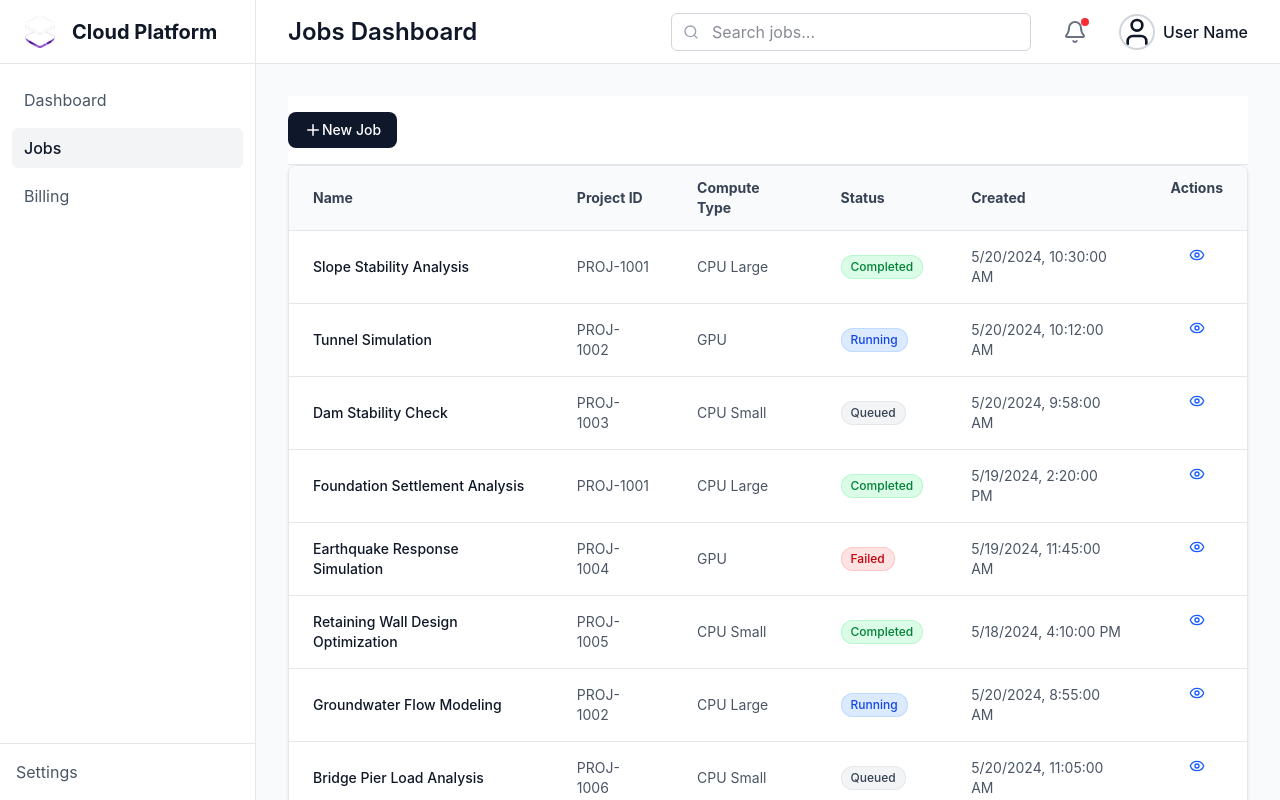
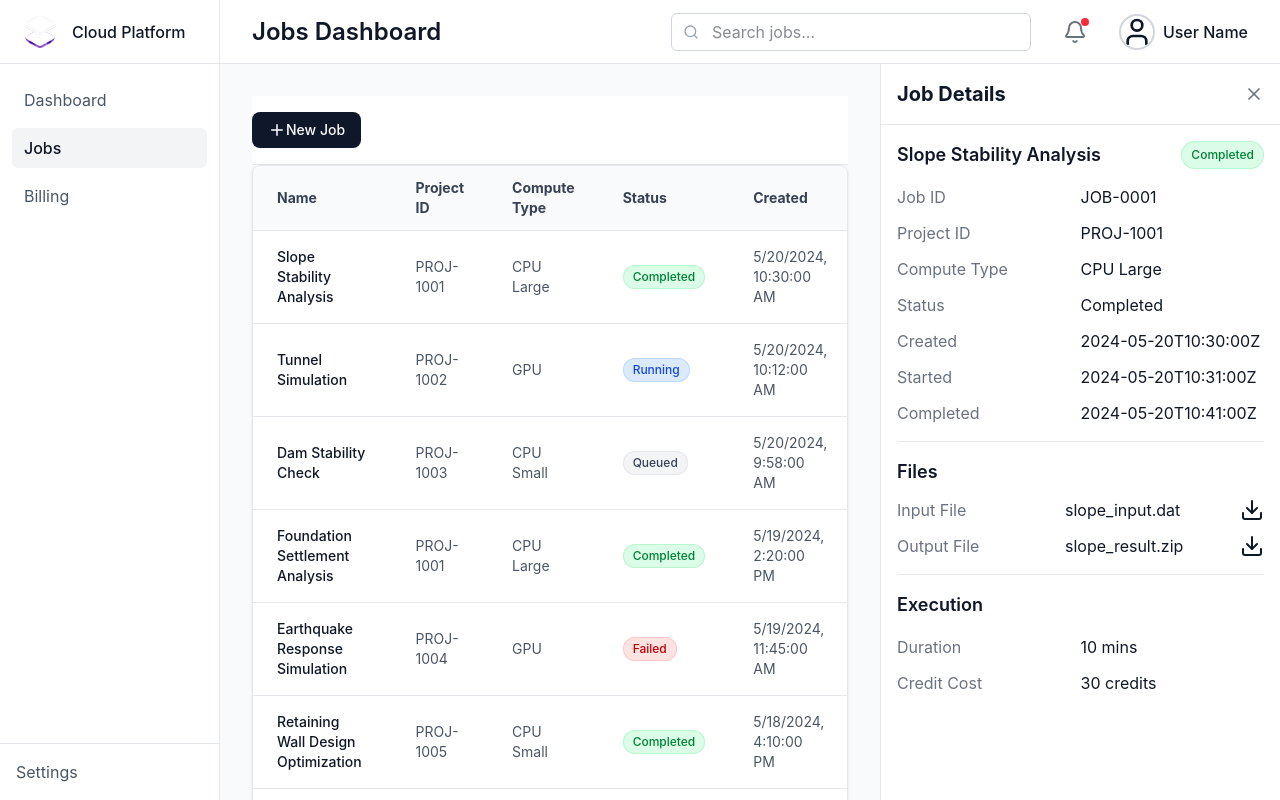
Before and after one commit to TriKhaiLe/cloud-job-management-dashboard, a React (Vite) app: page / in a window 1280 px wide. Both pictures are taken after a click on the button 1196 px from the left and 255 px from the top of the page. Built offline with nearby package versions, Linux system fonts and the light colour scheme.

Commit message:
Add Job Detail Panel

```diff
--- a/index.html
+++ b/index.html
@@ -4,7 +4,7 @@
     <meta charset="UTF-8" />
     <link rel="icon" type="image/svg+xml" href="/favicon.svg" />
     <meta name="viewport" content="width=device-width, initial-scale=1.0" />
-    <title>cloud-job-dashboard</title>
+    <title>Cloud Platform</title>
   </head>
   <body>
     <div id="root"></div>
--- a/src/App.tsx
+++ b/src/App.tsx
@@ -9,9 +9,11 @@ import {
 } from "./features/CreateJobModal";
 import { useState } from "react";
 import type { Job } from "./types";
+import { JobDetailPanel } from "./features/JobDetailPanel";
 
 function App() {
   const [jobs, setJobs] = useState<Job[]>(mockJobs);
+  const [selectedJob, setSelectedJob] = useState<Job | null>(null);
   const [showCreateModal, setShowCreateModal] = useState(false);
 
   function generateJobId(existing: Job[]): string {
@@ -41,7 +43,16 @@ function App() {
   };
 
   return (
-    <AppLayout>
+    <AppLayout
+      rightPanel={
+        selectedJob && (
+          <JobDetailPanel
+            selectedJob={selectedJob}
+            onClose={() => setSelectedJob(null)}
+          />
+        )
+      }
+    >
       <div className="flex items-center justify-start gap-4 border-b border-gray-200 bg-white py-4">
         <Button variant="primary" onClick={() => setShowCreateModal(true)}>
           <Plus size={18} />
@@ -50,7 +61,7 @@ function App() {
         {/* Filter and sort bar */}
       </div>
       {/* Job Table */}
-      <JobTable jobs={jobs} />
+      <JobTable jobs={jobs} onJobSelect={setSelectedJob} />
       <CreateJobModal
         isOpen={showCreateModal}
         onClose={() => setShowCreateModal(false)}
--- /dev/null
+++ b/src/features/JobDetailPanel.tsx
@@ -0,0 +1,110 @@
+import { Download, X } from "lucide-react";
+import type { Job } from "../types";
+import { Badge } from "../components/ui";
+
+interface JobDetailPanelProps {
+  selectedJob: Job | null;
+  onClose: () => void;
+}
+
+export const JobDetailPanel: React.FC<JobDetailPanelProps> = ({
+  selectedJob,
+  onClose,
+}) => {
+  if (!selectedJob) return null;
+
+  return (
+    <>
+      <header className="flex items-center justify-between border-b border-gray-200 p-4">
+        <h2 className="text-xl font-bold">Job Details</h2>
+        <button onClick={onClose} className="text-gray-500 hover:text-gray-700">
+          <X className="h-5 w-5" />
+        </button>
+      </header>
+      {/* Job Details */}
+      <div className="p-4">
+        <section className="border-b border-gray-200">
+          <div className="flex justify-between gap-2">
+            <h3 className="text-lg font-semibold">{selectedJob.name}</h3>
+            <Badge status={selectedJob.status} />
+          </div>
+
+          <dl className="mt-4 space-y-3 pb-4">
+            <div className="grid grid-cols-2">
+              <dt className="text-gray-500">Job ID</dt>
+              <dd>{selectedJob.id}</dd>
+            </div>
+
+            <div className="grid grid-cols-2">
+              <dt className="text-gray-500">Project ID</dt>
+              <dd>{selectedJob.projectId}</dd>
+            </div>
+
+            <div className="grid grid-cols-2">
+              <dt className="text-gray-500">Compute Type</dt>
+              <dd>{selectedJob.computeType}</dd>
+            </div>
+
+            <div className="grid grid-cols-2">
+              <dt className="text-gray-500">Status</dt>
+              <dd>{selectedJob.status}</dd>
+            </div>
+
+            <div className="grid grid-cols-2">
+              <dt className="text-gray-500">Created</dt>
+              <dd>{selectedJob.createdAt}</dd>
+            </div>
+
+            <div className="grid grid-cols-2">
+              <dt className="text-gray-500">Started</dt>
+              <dd>{selectedJob.startedAt}</dd>
+            </div>
+
+            <div className="grid grid-cols-2">
+              <dt className="text-gray-500">Completed</dt>
+              <dd>{selectedJob.completedAt}</dd>
+            </div>
+          </dl>
+        </section>
+
+        <section className="border-b border-gray-200 py-4">
+          <h3 className="text-lg font-semibold">Files</h3>
+
+          <dl className="mt-3 space-y-3">
+            <div className="grid grid-cols-[160px_1fr_auto] items-center gap-2">
+              <dt className="text-gray-500">Input File</dt>
+              <dd className="text-left">{selectedJob.inputFile}</dd>
+              <Download />
+            </div>
+            <div className="grid grid-cols-[160px_1fr_auto] items-center gap-2">
+              <dt className="text-gray-500">Output File</dt>
+              <dd className="text-left">{selectedJob.outputFile}</dd>
+              <Download />
+            </div>
+          </dl>
+        </section>
+
+        <section className="py-4">
+          <h3 className="text-lg font-semibold">Execution</h3>
+
+          <dl className="mt-4 space-y-3 pb-4">
+            <div className="grid grid-cols-2">
+              <dt className="text-gray-500">Duration</dt>
+              <dd>{selectedJob.duration}</dd>
+            </div>
+
+            {selectedJob.creditCost !== undefined && (
+              <div className="grid grid-cols-2">
+                <dt className="text-gray-500">Credit Cost</dt>
+                <dd>
+                  {selectedJob.creditCost}{" "}
+                  {selectedJob.creditCost > 1 ? "credits" : "credit"}{" "}
+                </dd>
+              </div>
+            )}
+          </dl>
+        </section>
+      </div>
+    </>
+  );
+};
--- a/src/features/JobTable.tsx
+++ b/src/features/JobTable.tsx
@@ -4,9 +4,10 @@ import type { Job } from "../types";
 
 interface JobTableProps {
   jobs: Job[];
+  onJobSelect?: (job: Job) => void;
 }
 
-export function JobTable({ jobs }: JobTableProps) {
+export function JobTable({ jobs, onJobSelect }: JobTableProps) {
   return (
     <div className="overflow-x-auto rounded-lg border border-gray-200 shadow-sm">
       <table className="min-w-full divide-y divide-gray-200 bg-white text-sm">
@@ -38,7 +39,10 @@ export function JobTable({ jobs }: JobTableProps) {
                 {new Date(item.createdAt).toLocaleString()}
               </td>
               <td className="flex items-center justify-center gap-2 px-6 py-4">
-                <button className="cursor-pointer text-blue-600 transition-colors hover:text-blue-800">
+                <button
+                  className="cursor-pointer text-blue-600 transition-colors hover:text-blue-800"
+                  onClick={() => onJobSelect?.(item)}
+                >
                   <Eye className="h-4 w-4" />
                 </button>
               </td>
--- a/src/layouts/AppLayout.tsx
+++ b/src/layouts/AppLayout.tsx
@@ -4,33 +4,33 @@ import { Bell, Search, User } from "lucide-react";
 
 interface AppLayoutProps {
   children: React.ReactNode;
+  rightPanel?: React.ReactNode;
 }
 
-export const AppLayout: React.FC<AppLayoutProps> = ({ children }) => {
+export const AppLayout: React.FC<AppLayoutProps> = ({
+  children,
+  rightPanel,
+}) => {
   return (
-    <div className="flex h-screen w-full bg-gray-50 text-gray-900 font-sans">
-      {/* Sidebar */}
-      <aside className="w-64 bg-white border-r border-gray-200 flex flex-col">
-        <div className="h-16 flex items-center px-6 border-b border-gray-200">
-          <img
-            src={hero}
-            alt="User avatar"
-            className="w-8 h-8 mr-4 rounded-full object-cover"
-          />
-          <span className="text-xl font-bold">Cloud Platform</span>
+    <div className="flex h-screen w-full bg-gray-50 font-sans text-gray-900">
+      {/* Left Sidebar */}
+      <aside className="flex w-55 flex-col border-r border-gray-200 bg-white">
+        <div className="flex h-16 items-center border-b border-gray-200 px-6">
+          <img src={hero} className="mr-4 h-8 w-8 rounded-full object-cover" />
+          <h2 className="text-base font-medium">Cloud Platform</h2>
         </div>
-        <nav className="flex-1 py-4 flex flex-col gap-2 px-3">
-          <button className="flex items-center px-3 py-2 text-gray-600 rounded-md hover:bg-gray-100 text-left">
+        <nav className="flex flex-1 flex-col gap-2 px-3 py-4">
+          <button className="flex items-center rounded-md px-3 py-2 text-left text-gray-600 hover:bg-gray-100">
             Dashboard
           </button>
-          <button className="flex items-center px-3 py-2 bg-gray-100 text-gray-900 font-medium rounded-md text-left">
+          <button className="flex items-center rounded-md bg-gray-100 px-3 py-2 text-left font-medium text-gray-900">
             Jobs
           </button>
-          <button className="flex items-center px-3 py-2 text-gray-600 rounded-md hover:bg-gray-100 text-left">
+          <button className="flex items-center rounded-md px-3 py-2 text-left text-gray-600 hover:bg-gray-100">
             Billing
           </button>
         </nav>
-        <div className="p-4 border-t border-gray-200">
+        <div className="border-t border-gray-200 p-4">
           <button className="text-gray-600 hover:text-gray-900">
             Settings
           </button>
@@ -38,34 +38,43 @@ export const AppLayout: React.FC<AppLayoutProps> = ({ children }) => {
       </aside>
 
       {/* Main Content */}
-      <main className="flex-1 flex flex-col overflow-hidden">
+      <main className="flex flex-1 flex-col overflow-hidden">
         {/* Header */}
-        <header className="h-16 bg-white border-b border-gray-200 flex items-center justify-between px-8">
+        <header className="flex h-16 items-center justify-between border-b border-gray-200 bg-white px-8">
           <h1 className="text-2xl font-semibold">Jobs Dashboard</h1>
           <div className="flex items-center gap-6">
             <div className="relative flex items-center">
-              <Search className="absolute left-3 w-4 h-4 text-gray-400" />
+              <Search className="absolute left-3 h-4 w-4 text-gray-400" />
               <input
                 type="text"
                 placeholder="Search jobs..."
-                className="border border-gray-300 rounded-md pl-10 pr-4 py-1.5 w-90 focus:outline-none focus:ring-2 focus:ring-blue-500"
+                className="w-90 rounded-md border border-gray-300 py-1.5 pr-4 pl-10 focus:ring-2 focus:ring-blue-500 focus:outline-none"
               />
             </div>
 
-            <button className="p-2 text-gray-500 hover:text-gray-700 hover:bg-gray-100 rounded-full transition-colors relative">
-              <Bell className="w-6 h-6" />
-              <span className="absolute top-1.5 right-1.5 w-2 h-2 bg-red-500 rounded-full"></span>
+            <button className="relative rounded-full p-2 text-gray-500 transition-colors hover:bg-gray-100 hover:text-gray-700">
+              <Bell className="h-6 w-6" />
+              <span className="absolute top-1.5 right-1.5 h-2 w-2 rounded-full bg-red-500"></span>
             </button>
 
             <div className="flex items-center gap-2">
-              <User className="w-9 h-9 border-2 border-gray-300 rounded-full" />
+              <User className="h-9 w-9 rounded-full border-2 border-gray-300" />
               <span className="text-base font-medium">User Name</span>
             </div>
           </div>
         </header>
 
         {/* Dynamic Page Content */}
-        <div className="flex-1 overflow-auto p-8">{children}</div>
+        <div className="flex flex-1 overflow-auto">
+          <div className="flex-1 overflow-auto p-8">{children}</div>
+
+          {/* Right Panel */}
+          {rightPanel && (
+            <aside className="w-100 overflow-auto border-l border-gray-200 bg-white">
+              {rightPanel}
+            </aside>
+          )}
+        </div>
       </main>
     </div>
   );
```
